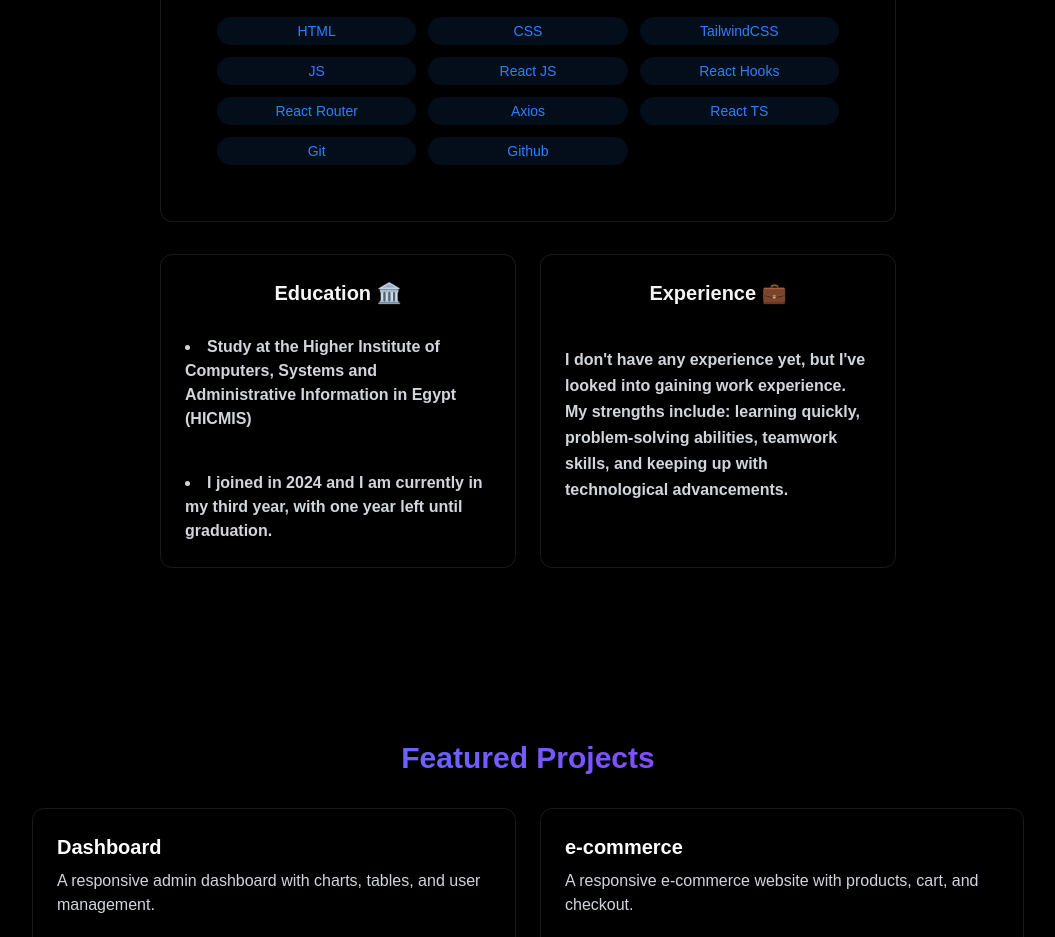
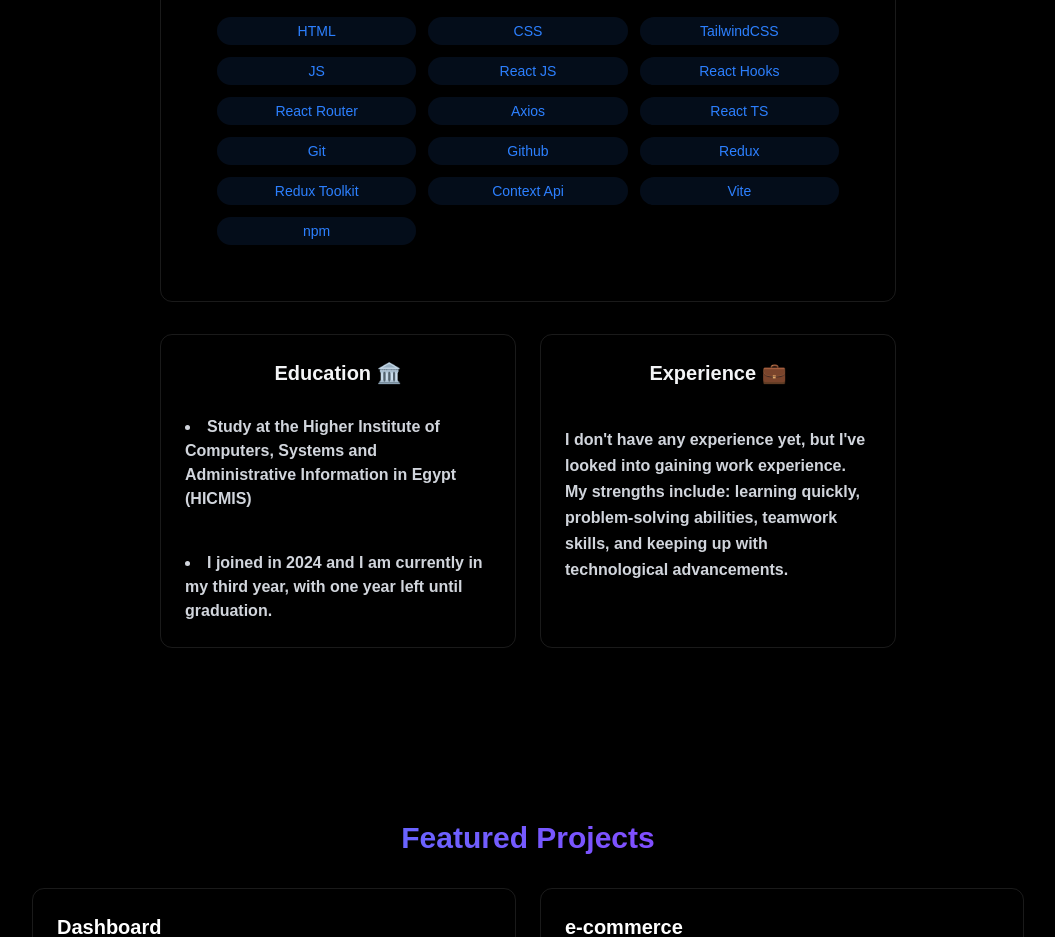
Before and after one commit to yousefsalah360/yousefSalah-portfolio, a React (Vite) app: page / in a window 1280 px wide. Shown: the part 1120-2057 px from the top of the page, without its empty margins (112-1167 px from the left). Built offline with nearby package versions, Linux system fonts and the light colour scheme.

Commit message:
feat: add About section component with skills, education, and experience details

```diff
--- a/src/components/sections/about.jsx
+++ b/src/components/sections/about.jsx
@@ -14,6 +14,12 @@ export const About = () => {
     "React TS",
     "Git",
     "Github",
+    "Redux",
+    "Redux Toolkit",
+    "Context Api",
+    "Vite",
+    "npm"
+
   ];
 
   return (
```
